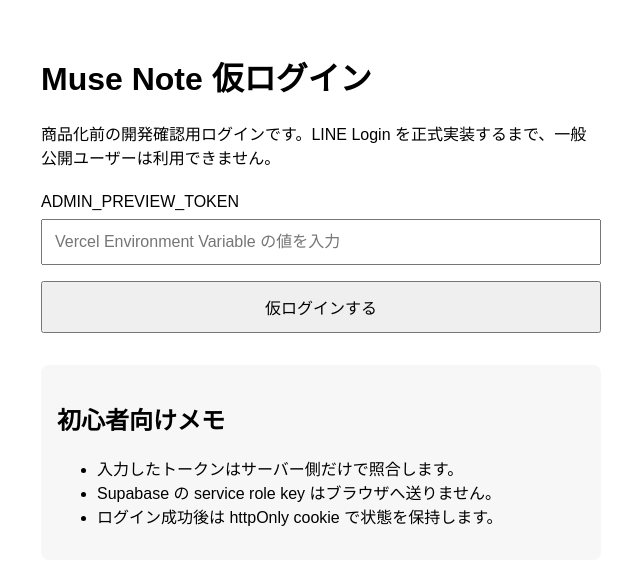
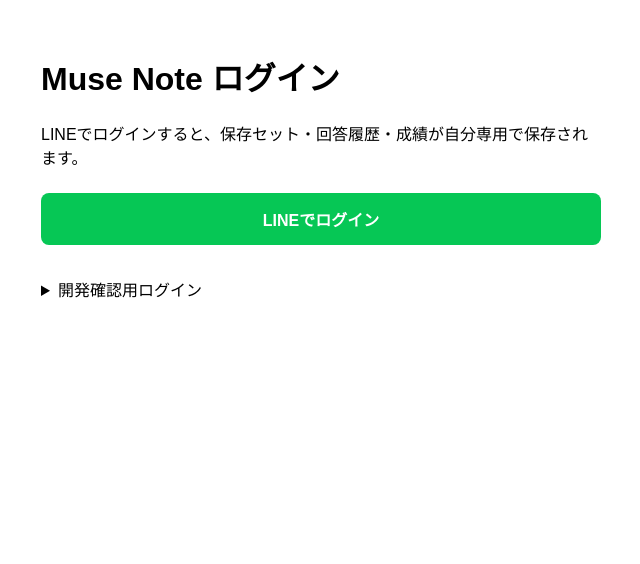
Before and after one commit to doiworks/muse-note, a Next.js app: page /login in a window 1280 px wide. Shown: the top 564 px of the page, without its empty margins (319-959 px from the left). Built offline with nearby package versions, Linux system fonts and the light colour scheme.

Commit message:
Add LINE login button

```diff
--- a/app/login/page.jsx
+++ b/app/login/page.jsx
@@ -3,40 +3,37 @@
 import { useRouter, useSearchParams } from 'next/navigation';
 import { Suspense, useState } from 'react';
 
+function getSafeRedirect(searchParams) {
+  const redirectPath = searchParams.get('redirect');
+  return redirectPath?.startsWith('/') && !redirectPath.startsWith('//') ? redirectPath : '/';
+}
+
 function LoginForm() {
   const router = useRouter();
   const searchParams = useSearchParams();
   const [token, setToken] = useState('');
-  const [errorMessage, setErrorMessage] = useState('');
+  const [previewError, setPreviewError] = useState('');
   const [isSubmitting, setIsSubmitting] = useState(false);
+  const redirectPath = getSafeRedirect(searchParams);
+  const lineError = searchParams.get('error');
+  const lineLoginUrl = `/api/auth/line/login?redirect=${encodeURIComponent(redirectPath)}`;
 
   async function handleSubmit(event) {
     event.preventDefault();
-    setErrorMessage('');
+    setPreviewError('');
     setIsSubmitting(true);
-
     try {
       const response = await fetch('/api/auth/preview-login', {
         method: 'POST',
-        headers: {
-          'Content-Type': 'application/json'
-        },
+        headers: { 'Content-Type': 'application/json' },
         body: JSON.stringify({ token })
       });
       const data = await response.json();
-
-      if (!response.ok) {
-        throw new Error(data.error || '仮ログインに失敗しました。');
-      }
-
-      // redirect は middleware が付ける戻り先です。不正な外部URLへ飛ばないよう「/」始まりだけ許可します。
-      const redirectPath = searchParams.get('redirect');
-      const safeRedirectPath = redirectPath?.startsWith('/') && !redirectPath.startsWith('//') ? redirectPath : '/';
-
-      router.replace(safeRedirectPath);
+      if (!response.ok) throw new Error(data.error || '仮ログインに失敗しました。');
+      router.replace(redirectPath);
       router.refresh();
     } catch (error) {
-      setErrorMessage(error.message);
+      setPreviewError(error.message);
     } finally {
       setIsSubmitting(false);
     }
@@ -44,12 +41,30 @@ function LoginForm() {
 
   return (
     <main style={{ maxWidth: 560, margin: '0 auto', padding: 24, fontFamily: 'sans-serif' }}>
-      <h1>Muse Note 仮ログイン</h1>
-      <p>
-        商品化前の開発確認用ログインです。LINE Login を正式実装するまで、一般公開ユーザーは利用できません。
-      </p>
+      <h1>Muse Note ログイン</h1>
+      <p>LINEでログインすると、保存セット・回答履歴・成績が自分専用で保存されます。</p>
 
-      <form onSubmit={handleSubmit} style={{ display: 'grid', gap: 16, marginTop: 24 }}>
+      <a
+        href={lineLoginUrl}
+        style={{
+          display: 'block',
+          marginTop: 24,
+          padding: 14,
+          borderRadius: 8,
+          background: '#06c755',
+          color: '#fff',
+          fontWeight: 700,
+          textAlign: 'center',
+          textDecoration: 'none'
+        }}
+      >
+        LINEでログイン
+      </a>
+      {lineError && <p style={{ color: 'crimson', marginTop: 16 }}>{lineError}</p>}
+
+      <details style={{ marginTop: 32 }}>
+        <summary>開発確認用ログイン</summary>
+        <form onSubmit={handleSubmit} style={{ display: 'grid', gap: 16, marginTop: 16 }}>
           <label style={{ display: 'grid', gap: 8 }}>
             <span>ADMIN_PREVIEW_TOKEN</span>
             <input
@@ -61,36 +76,19 @@ function LoginForm() {
               style={{ padding: 12, fontSize: 16 }}
             />
           </label>
-
           <button type="submit" disabled={isSubmitting} style={{ padding: 12, fontSize: 16, cursor: 'pointer' }}>
-          {isSubmitting ? '確認中...' : '仮ログインする'}
+            {isSubmitting ? '確認中...' : '開発確認用でログイン'}
           </button>
         </form>
-
-      {errorMessage && <p style={{ color: 'crimson', marginTop: 16 }}>{errorMessage}</p>}
-
-      <section style={{ marginTop: 32, padding: 16, background: '#f7f7f7', borderRadius: 8 }}>
-        <h2>初心者向けメモ</h2>
-        <ul>
-          <li>入力したトークンはサーバー側だけで照合します。</li>
-          <li>Supabase の service role key はブラウザへ送りません。</li>
-          <li>ログイン成功後は httpOnly cookie で状態を保持します。</li>
-        </ul>
-      </section>
+        {previewError && <p style={{ color: 'crimson', marginTop: 16 }}>{previewError}</p>}
+      </details>
     </main>
   );
 }
 
-
 export default function LoginPage() {
   return (
-    <Suspense
-      fallback={
-        <main style={{ maxWidth: 560, margin: '0 auto', padding: 24, fontFamily: 'sans-serif' }}>
-          読み込み中です...
-        </main>
-      }
-    >
+    <Suspense fallback={<main style={{ maxWidth: 560, margin: '0 auto', padding: 24, fontFamily: 'sans-serif' }}>読み込み中です...</main>}>
       <LoginForm />
     </Suspense>
   );
```
Lines whose indentation alone changed are shown as unchanged.
